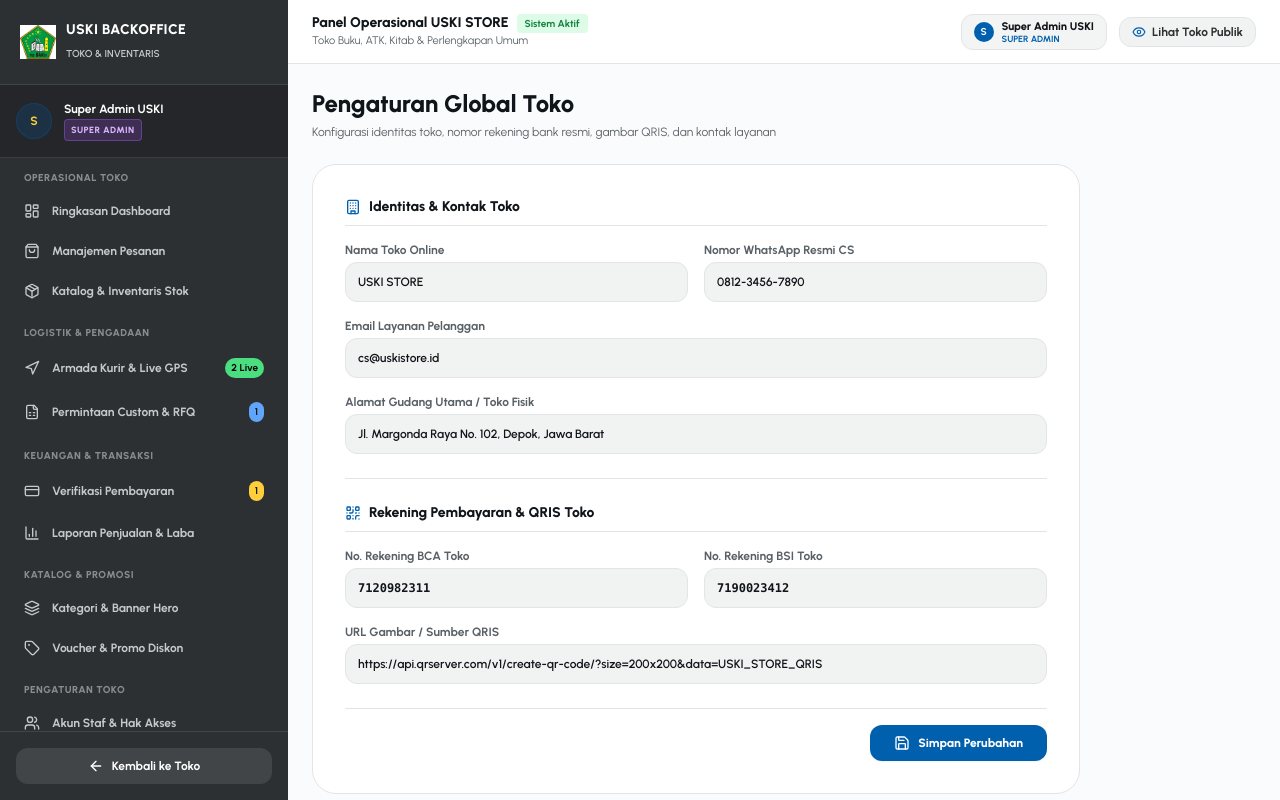
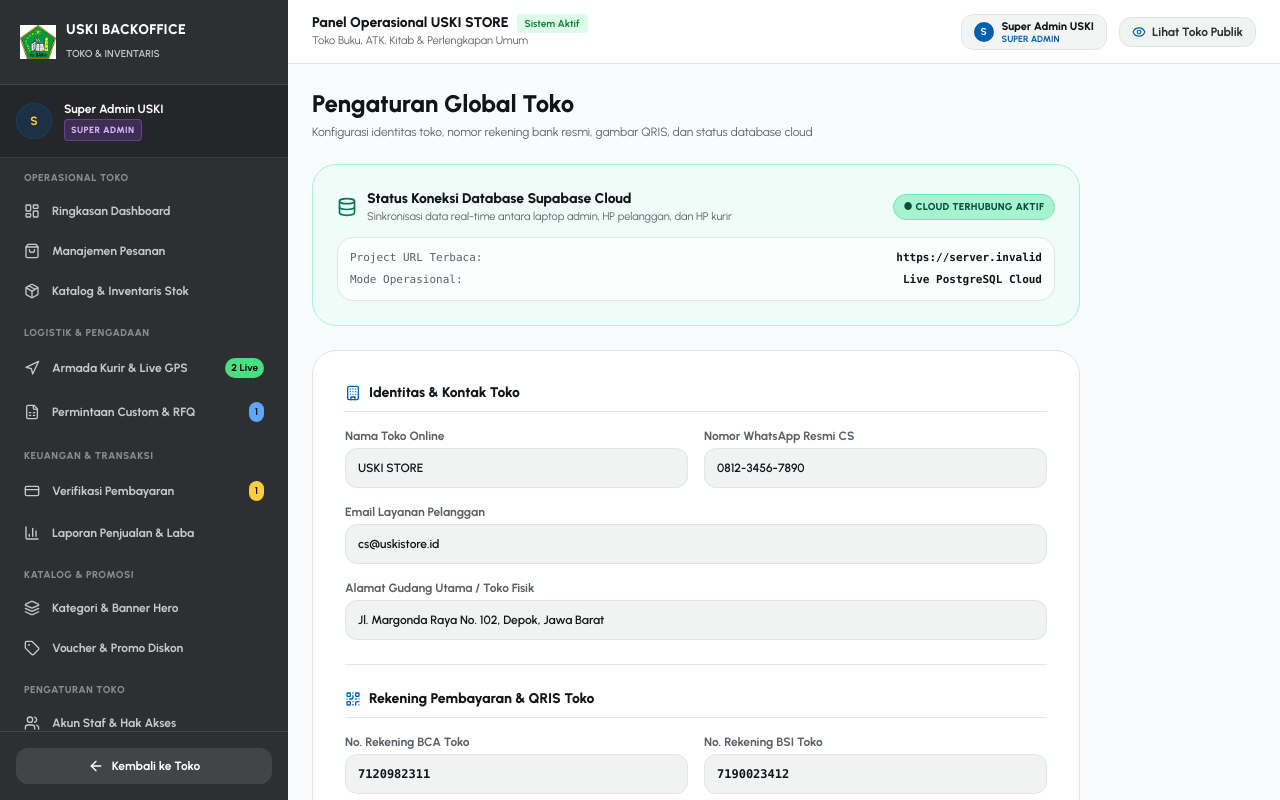
Before and after one commit to mikoadmin24/uski, a React (Vite) app: page /admin/settings in a window 1280 px wide. Shown: the top 800 px of the page. Built offline with nearby package versions, Linux system fonts and the light colour scheme; no server answers; the database is empty.

Commit message:
feat: add Supabase cloud connection diagnostics card in AdminSettings

```diff
--- a/src/pages/admin/AdminSettings.tsx
+++ b/src/pages/admin/AdminSettings.tsx
@@ -1,5 +1,6 @@
 import React, { useState } from 'react';
-import { Settings, Save, CheckCircle2, Building, QrCode, Truck, Phone, Mail } from 'lucide-react';
+import { Settings, Save, CheckCircle2, Building, QrCode, Truck, Phone, Mail, Database, AlertCircle, Copy, ExternalLink } from 'lucide-react';
+import { isSupabaseConfigured } from '@/lib/supabase';
 
 export const AdminSettings: React.FC = () => {
   const [storeName, setStoreName] = useState('USKI STORE');
@@ -10,6 +11,9 @@ export const AdminSettings: React.FC = () => {
   const [bsiAccount, setBsiAccount] = useState('7190023412');
   const [qrisUrl, setQrisUrl] = useState('https://api.qrserver.com/v1/create-qr-code/?size=200x200&data=USKI_STORE_QRIS');
   const [savedSuccess, setSavedSuccess] = useState(false);
+  const [copiedSql, setCopiedSql] = useState(false);
+
+  const rawSupabaseUrl = import.meta.env.VITE_SUPABASE_URL || '';
 
   const handleSave = (e: React.FormEvent) => {
     e.preventDefault();
@@ -22,8 +26,71 @@ export const AdminSettings: React.FC = () => {
       <div>
         <h1 className="text-2xl font-extrabold text-[#101519]">Pengaturan Global Toko</h1>
         <p className="text-xs text-body mt-1">
-          Konfigurasi identitas toko, nomor rekening bank resmi, gambar QRIS, dan kontak layanan
+          Konfigurasi identitas toko, nomor rekening bank resmi, gambar QRIS, dan status database cloud
         </p>
+      </div>
+
+      {/* Supabase Cloud Connection Diagnostics Card */}
+      <div className={`p-6 rounded-3xl border text-xs space-y-3 ${
+        isSupabaseConfigured
+          ? 'bg-emerald-50/60 border-emerald-200 text-emerald-950'
+          : 'bg-amber-50/60 border-amber-200 text-amber-950'
+      }`}>
+        <div className="flex items-center justify-between">
+          <div className="flex items-center gap-2.5">
+            <Database className={`w-5 h-5 ${isSupabaseConfigured ? 'text-emerald-700' : 'text-amber-700'}`} />
+            <div>
+              <h3 className="font-extrabold text-sm text-[#101519]">
+                Status Koneksi Database Supabase Cloud
+              </h3>
+              <p className="text-[11px] text-body">
+                Sinkronisasi data real-time antara laptop admin, HP pelanggan, dan HP kurir
+              </p>
+            </div>
+          </div>
+
+          <span className={`px-2.5 py-1 rounded-full text-[10px] font-extrabold uppercase tracking-wide shrink-0 ${
+            isSupabaseConfigured
+              ? 'bg-emerald-200 text-emerald-900 border border-emerald-300'
+              : 'bg-amber-200 text-amber-900 border border-amber-300 animate-pulse'
+          }`}>
+            {isSupabaseConfigured ? '● Cloud Terhubung Aktif' : '▲ Menunggu Kredensial Asli'}
+          </span>
+        </div>
+
+        <div className="p-3 bg-white/80 rounded-2xl border border-hairline space-y-1.5 font-mono text-[11px]">
+          <div className="flex justify-between items-center text-body">
+            <span>Project URL Terbaca:</span>
+            <span className="font-bold text-[#101519] truncate max-w-[280px]">
+              {rawSupabaseUrl || '(Belum diatur)'}
+            </span>
+          </div>
+          <div className="flex justify-between items-center text-body">
+            <span>Mode Operasional:</span>
+            <span className="font-bold text-[#101519]">
+              {isSupabaseConfigured ? 'Live PostgreSQL Cloud' : 'In-Memory Local Cache (Offline)'}
+            </span>
+          </div>
+        </div>
+
+        {!isSupabaseConfigured && (
+          <div className="p-4 bg-white rounded-2xl border border-amber-200 space-y-2 text-xs text-[#2D3033]">
+            <p className="font-bold text-amber-900">
+              💡 Cara Menghubungkan Supabase Project Anda dalam 3 Langkah:
+            </p>
+            <ol className="list-decimal list-inside space-y-1 text-[11px] leading-relaxed text-body">
+              <li>
+                Buka project Anda di <strong>Supabase.com</strong> &gt; menu <strong>SQL Editor</strong> &gt; jalankan file master: <code className="bg-neutral-2 px-1.5 py-0.5 rounded text-[#101519] font-bold">supabase/complete_setup.sql</code>
+              </li>
+              <li>
+                Buka <strong>Project Settings</strong> &gt; <strong>API</strong> &gt; salin <strong>Project URL</strong> dan <strong>anon key</strong>.
+              </li>
+              <li>
+                Tempelkan kredensial tersebut ke file <code className="bg-neutral-2 px-1.5 py-0.5 rounded text-[#101519] font-bold">.env</code> dan di <strong>Cloudflare Dashboard &gt; Settings &gt; Variables and Secrets</strong>.
+              </li>
+            </ol>
+          </div>
+        )}
       </div>
 
       {savedSuccess && (
```
